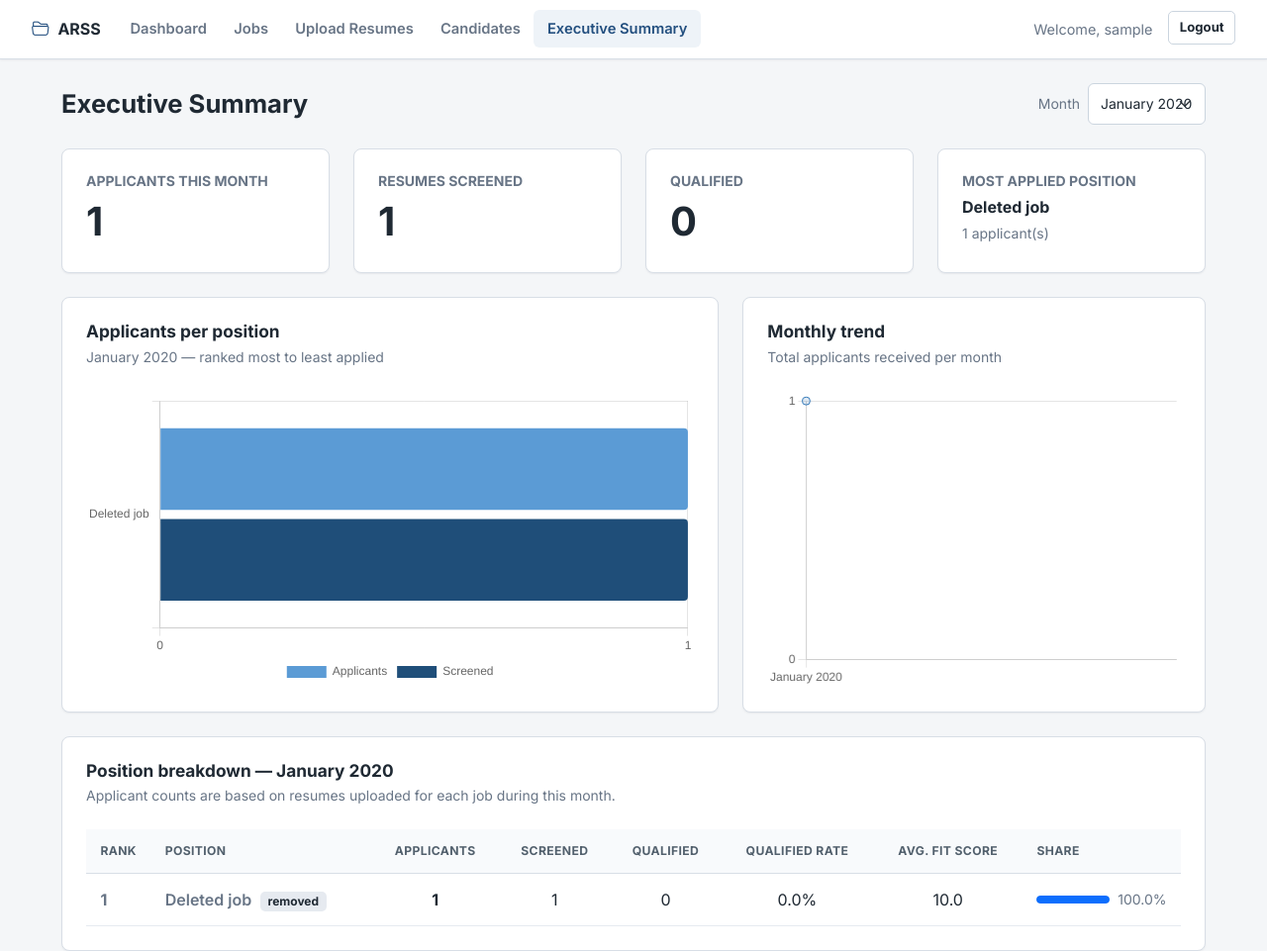
After one commit to kian21992/resume_screening_system, a Flask app: page /summary in a window 1280 px wide. The commit adds this page. Shown: the whole page at 99% size. Run offline with Flask 3, Linux system fonts and the light colour scheme; a user stored in the database is signed in; tables that the repository leaves empty hold one stand-in row (values such as "Sample post"); parts of the project's set-up code (start-up, migrations or seed data) failed here and were passed over; some libraries are stand-ins or nearby versions.

Commit message:
added executive summary feature

```diff
--- a/app/__init__.py
+++ b/app/__init__.py
@@ -138,6 +138,7 @@ def create_app(config_class=Config):
         from app.routes.resume_routes import resume_bp
         from app.routes.job_routes import job_bp
         from app.routes.screening_routes import screening_bp
+        from app.routes.summary_routes import summary_bp
 
         # Register blueprints
         app.register_blueprint(auth_bp)
@@ -145,6 +146,7 @@ def create_app(config_class=Config):
         app.register_blueprint(resume_bp)
         app.register_blueprint(job_bp)
         app.register_blueprint(screening_bp)
+        app.register_blueprint(summary_bp)
 
         # Create all database tables
         db.create_all()
--- /dev/null
+++ b/app/routes/summary_routes.py
@@ -0,0 +1,187 @@
+"""Executive Summary routes.
+
+Aggregates uploaded resumes and screening results per job, grouped by month,
+so HR can see which positions attracted the most applicants over time.
+
+No new tables are required: Resume.job_id / Resume.upload_date and
+ScreeningResult.job_id / ScreeningResult.screened_at already carry
+everything needed for these aggregates.
+"""
+
+from collections import OrderedDict, defaultdict
+from datetime import datetime, timezone
+
+from flask import Blueprint, current_app, render_template, request
+from flask_login import login_required
+
+from app.models import JobDescription, Resume, ScreeningResult
+
+try:  # pragma: no cover - fallback when tzdata is unavailable
+    from zoneinfo import ZoneInfo, ZoneInfoNotFoundError
+except ImportError:  # pragma: no cover
+    ZoneInfo = None
+    ZoneInfoNotFoundError = Exception
+
+summary_bp = Blueprint('summary', __name__)
+
+
+def _display_tz():
+    """Resolve the app's display timezone, mirroring app/__init__.py."""
+    tz_name = current_app.config.get('DISPLAY_TIMEZONE', 'Asia/Manila')
+    if ZoneInfo is None:
+        return timezone.utc
+    try:
+        return ZoneInfo(tz_name)
+    except ZoneInfoNotFoundError:
+        return timezone.utc
+
+
+def _to_local(value, tz):
+    """Treat naive DB timestamps as UTC, then convert to display timezone."""
+    if value is None:
+        return None
+    if value.tzinfo is None:
+        value = value.replace(tzinfo=timezone.utc)
+    return value.astimezone(tz)
+
+
+def _month_key(dt):
+    """Sortable YYYY-MM key."""
+    return f"{dt.year:04d}-{dt.month:02d}"
+
+
+def _month_label(month_key):
+    """Human label, e.g. '2026-08' -> 'August 2026'."""
+    year, month = month_key.split('-')
+    return datetime(int(year), int(month), 1).strftime('%B %Y')
+
+
+def build_summary(months_limit=12):
+    """Build the executive summary payload.
+
+    Returns a dict with:
+      - months:        [{key, label}] newest first
+      - by_month:      {month_key: [job rows sorted most -> least applicants]}
+      - totals:        overall counters
+      - trend:         [{label, total}] oldest -> newest, for the chart
+    """
+    tz = _display_tz()
+
+    jobs = {job.id: job for job in JobDescription.query.all()}
+
+    # ---- resumes uploaded, bucketed by (month, job) ----
+    uploads = defaultdict(lambda: defaultdict(int))
+    for resume in Resume.query.all():
+        local_dt = _to_local(resume.upload_date, tz)
+        if local_dt is None:
+            continue
+        uploads[_month_key(local_dt)][resume.job_id] += 1
+
+    # ---- screening results, bucketed by (month, job) ----
+    screened = defaultdict(lambda: defaultdict(int))
+    qualified = defaultdict(lambda: defaultdict(int))
+    score_sum = defaultdict(lambda: defaultdict(float))
+
+    for result in ScreeningResult.query.all():
+        local_dt = _to_local(result.screened_at, tz)
+        if local_dt is None:
+            continue
+        key = _month_key(local_dt)
+        screened[key][result.job_id] += 1
+        score_sum[key][result.job_id] += (result.fit_score or 0.0)
+        if result.recommendation_label == 'Qualified':
+            qualified[key][result.job_id] += 1
+
+    # ---- assemble per-month rows ----
+    all_months = sorted(set(uploads) | set(screened), reverse=True)
+    all_months = all_months[:months_limit]
+
+    by_month = OrderedDict()
+    for month in all_months:
+        job_ids = set(uploads[month]) | set(screened[month])
+        rows = []
+        for job_id in job_ids:
+            job = jobs.get(job_id)
+            applicants = uploads[month].get(job_id, 0)
+            screened_count = screened[month].get(job_id, 0)
+            qualified_count = qualified[month].get(job_id, 0)
+            avg_fit = (
+                round(score_sum[month][job_id] / screened_count, 1)
+                if screened_count else None
+            )
+            rows.append({
+                'job_id': job_id,
+                'job_title': job.title if job else 'Deleted job',
+                'job_exists': job is not None,
+                'applicants': applicants,
+                'screened': screened_count,
+                'qualified': qualified_count,
+                'qualified_rate': (
+                    round(qualified_count / screened_count * 100, 1)
+                    if screened_count else None
+                ),
+                'avg_fit_score': avg_fit,
+            })
+
+        # most applied -> least applied
+        rows.sort(key=lambda r: (-r['applicants'], -r['screened'], r['job_title'].lower()))
+
+        month_total = sum(r['applicants'] for r in rows)
+        for row in rows:
+            row['share'] = (
+                round(row['applicants'] / month_total * 100, 1) if month_total else 0.0
+            )
+
+        by_month[month] = {
+            'label': _month_label(month),
+            'rows': rows,
+            'total_applicants': month_total,
+            'total_screened': sum(r['screened'] for r in rows),
+            'total_qualified': sum(r['qualified'] for r in rows),
+            'top_job': rows[0] if rows else None,
+        }
+
+    months = [{'key': m, 'label': by_month[m]['label']} for m in all_months]
+
+    # oldest -> newest for the trend chart
+    trend = [
+        {'label': by_month[m]['label'], 'total': by_month[m]['total_applicants']}
+        for m in reversed(all_months)
+    ]
+
+    totals = {
+        'total_applicants': sum(v['total_applicants'] for v in by_month.values()),
+        'total_screened': sum(v['total_screened'] for v in by_month.values()),
+        'total_qualified': sum(v['total_qualified'] for v in by_month.values()),
+        'months_covered': len(all_months),
+    }
+
+    return {
+        'months': months,
+        'by_month': by_month,
+        'totals': totals,
+        'trend': trend,
+    }
+
+
+@summary_bp.route('/summary')
+@login_required
+def executive_summary():
+    """Executive Summary: applicants per job, per month (most -> least)."""
+    data = build_summary()
+
+    selected = request.args.get('month')
+    month_keys = [m['key'] for m in data['months']]
+    if selected not in month_keys:
+        selected = month_keys[0] if month_keys else None
+
+    current = data['by_month'].get(selected) if selected else None
+
+    return render_template(
+        'summary/executive_summary.html',
+        months=data['months'],
+        selected_month=selected,
+        current=current,
+        totals=data['totals'],
+        trend=data['trend'],
+    )
--- a/app/templates/base.html
+++ b/app/templates/base.html
@@ -48,6 +48,9 @@
                     <li class="nav-item">
                         <a class="nav-link {% if request.endpoint and request.endpoint.startswith('screening.') %}active{% endif %}" href="{{ url_for('screening.screening_results') }}" {% if request.endpoint and request.endpoint.startswith('screening.') %}aria-current="page"{% endif %}>Candidates</a>
                     </li>
+                    <li class="nav-item">
+                        <a class="nav-link {% if request.endpoint and request.endpoint.startswith('summary.') %}active{% endif %}" href="{{ url_for('summary.executive_summary') }}" {% if request.endpoint and request.endpoint.startswith('summary.') %}aria-current="page"{% endif %}>Executive Summary</a>
+                    </li>
                 </ul>
                 <div class="d-flex">
                     <span class="navbar-text me-3">
--- /dev/null
+++ b/app/templates/summary/executive_summary.html
@@ -0,0 +1,231 @@
+{% extends 'base.html' %}
+{% block title %}Executive Summary{% endblock %}
+
+{% block content %}
+<div class="page-toolbar">
+    <h1 class="mb-0">Executive Summary</h1>
+    <div class="toolbar-actions">
+        {% if months %}
+        <form method="GET" action="{{ url_for('summary.executive_summary') }}" class="d-flex align-items-center gap-2">
+            <label for="month" class="text-muted small mb-0">Month</label>
+            <select id="month" name="month" class="form-select form-select-sm" onchange="this.form.submit()">
+                {% for m in months %}
+                <option value="{{ m.key }}" {% if m.key == selected_month %}selected{% endif %}>{{ m.label }}</option>
+                {% endfor %}
+            </select>
+            <noscript><button type="submit" class="btn btn-sm btn-primary">Go</button></noscript>
+        </form>
+        {% endif %}
+    </div>
+</div>
+
+{% if not months %}
+<div class="glass-panel p-5 text-center">
+    <i class="bi bi-bar-chart-line text-muted" style="font-size:2.5rem;"></i>
+    <h4 class="mt-3 fw-bold">No data yet</h4>
+    <p class="text-muted mb-4">
+        Once resumes are uploaded and screened against a job, this page will show how many
+        applicants each position received per month.
+    </p>
+    <a href="{{ url_for('resume.upload') }}" class="btn btn-primary">
+        <i class="bi bi-cloud-arrow-up-fill"></i> Upload Resumes
+    </a>
+</div>
+{% else %}
+
+<!-- ===== Top stat cards ===== -->
+<div class="row g-4 mb-4">
+    <div class="col-md-3">
+        <div class="glass-panel dashboard-card p-4">
+            <h6 class="text-muted text-uppercase fw-bold small mb-2">Applicants this month</h6>
+            <h2 class="display-6 fw-bold mb-0">{{ current.total_applicants }}</h2>
+        </div>
+    </div>
+    <div class="col-md-3">
+        <div class="glass-panel dashboard-card p-4">
+            <h6 class="text-muted text-uppercase fw-bold small mb-2">Resumes screened</h6>
+            <h2 class="display-6 fw-bold mb-0">{{ current.total_screened }}</h2>
+        </div>
+    </div>
+    <div class="col-md-3">
+        <div class="glass-panel dashboard-card p-4">
+            <h6 class="text-muted text-uppercase fw-bold small mb-2">Qualified</h6>
+            <h2 class="display-6 fw-bold mb-0">{{ current.total_qualified }}</h2>
+        </div>
+    </div>
+    <div class="col-md-3">
+        <div class="glass-panel dashboard-card p-4">
+            <h6 class="text-muted text-uppercase fw-bold small mb-2">Most applied position</h6>
+            {% if current.top_job %}
+            <h5 class="fw-bold mb-1">{{ current.top_job.job_title }}</h5>
+            <span class="text-muted small">{{ current.top_job.applicants }} applicant(s)</span>
+            {% else %}
+            <h5 class="fw-bold mb-0 text-muted">—</h5>
+            {% endif %}
+        </div>
+    </div>
+</div>
+
+<!-- ===== Charts ===== -->
+<div class="row g-4 mb-4">
+    <div class="col-lg-7">
+        <div class="glass-panel p-4 h-100 shadow-sm">
+            <h4 class="mb-1 fw-bold">Applicants per position</h4>
+            <p class="text-muted small mb-4">{{ current.label }} — ranked most to least applied</p>
+            <div style="position: relative; height: 300px;">
+                <canvas id="jobsChart"></canvas>
+            </div>
+        </div>
+    </div>
+    <div class="col-lg-5">
+        <div class="glass-panel p-4 h-100 shadow-sm">
+            <h4 class="mb-1 fw-bold">Monthly trend</h4>
+            <p class="text-muted small mb-4">Total applicants received per month</p>
+            <div style="position: relative; height: 300px;">
+                <canvas id="trendChart"></canvas>
+            </div>
+        </div>
+    </div>
+</div>
+
+<!-- ===== Ranking table ===== -->
+<div class="glass-panel p-4 shadow-sm">
+    <h4 class="mb-1 fw-bold">Position breakdown — {{ current.label }}</h4>
+    <p class="text-muted small mb-4">
+        Applicant counts are based on resumes uploaded for each job during this month.
+    </p>
+
+    <div class="table-responsive">
+        <table class="table align-middle">
+            <thead>
+                <tr>
+                    <th style="width:60px;">Rank</th>
+                    <th>Position</th>
+                    <th class="text-center">Applicants</th>
+                    <th class="text-center">Screened</th>
+                    <th class="text-center">Qualified</th>
+                    <th class="text-center">Qualified rate</th>
+                    <th class="text-center">Avg. fit score</th>
+                    <th style="width:160px;">Share</th>
+                </tr>
+            </thead>
+            <tbody>
+                {% for row in current.rows %}
+                <tr>
+                    <td class="fw-bold text-muted">{{ loop.index }}</td>
+                    <td>
+                        {% if row.job_exists %}
+                        <a href="{{ url_for('job.view_job', job_id=row.job_id) }}" class="fw-semibold text-decoration-none">
+                            {{ row.job_title }}
+                        </a>
+                        {% else %}
+                        <span class="fw-semibold text-muted">{{ row.job_title }}</span>
+                        <span class="badge bg-secondary ms-1">removed</span>
+                        {% endif %}
+                    </td>
+                    <td class="text-center fw-bold">{{ row.applicants }}</td>
+                    <td class="text-center">{{ row.screened }}</td>
+                    <td class="text-center">{{ row.qualified }}</td>
+                    <td class="text-center">
+                        {% if row.qualified_rate is not none %}{{ row.qualified_rate }}%{% else %}<span class="text-muted">—</span>{% endif %}
+                    </td>
+                    <td class="text-center">
+                        {% if row.avg_fit_score is not none %}{{ row.avg_fit_score }}{% else %}<span class="text-muted">—</span>{% endif %}
+                    </td>
+                    <td>
+                        <div class="d-flex align-items-center gap-2">
+                            <div class="progress flex-grow-1" style="height:8px;">
+                                <div class="progress-bar" role="progressbar"
+                                     style="width: {{ row.share }}%;"
+                                     aria-valuenow="{{ row.share }}" aria-valuemin="0" aria-valuemax="100"></div>
+                            </div>
+                            <span class="text-muted small" style="min-width:44px;">{{ row.share }}%</span>
+                        </div>
+                    </td>
+                </tr>
+                {% endfor %}
+            </tbody>
+        </table>
+    </div>
+</div>
+{% endif %}
+{% endblock %}
+
+{% block extra_js %}
+{% if months %}
+<script id="summary-data" type="application/json">
+    {{ {
+        'labels': current.rows | map(attribute='job_title') | list,
+        'applicants': current.rows | map(attribute='applicants') | list,
+        'screened': current.rows | map(attribute='screened') | list,
+        'trendLabels': trend | map(attribute='label') | list,
+        'trendValues': trend | map(attribute='total') | list
+    } | tojson }}
+</script>
+<script>
+(function () {
+    var payload = JSON.parse(document.getElementById('summary-data').textContent);
+
+    var jobsCanvas = document.getElementById('jobsChart');
+    if (jobsCanvas && payload.labels.length) {
+        new Chart(jobsCanvas, {
+            type: 'bar',
+            data: {
+                labels: payload.labels,
+                datasets: [
+                    {
+                        label: 'Applicants',
+                        data: payload.applicants,
+                        backgroundColor: '#5B9BD5',
+                        borderRadius: 4
+                    },
+                    {
+                        label: 'Screened',
+                        data: payload.screened,
+                        backgroundColor: '#1F4E79',
+                        borderRadius: 4
+                    }
+                ]
+            },
+            options: {
+                indexAxis: 'y',
+                responsive: true,
+                maintainAspectRatio: false,
+                scales: {
+                    x: { beginAtZero: true, ticks: { precision: 0 } }
+                },
+                plugins: { legend: { position: 'bottom' } }
+            }
+        });
+    }
+
+    var trendCanvas = document.getElementById('trendChart');
+    if (trendCanvas && payload.trendLabels.length) {
+        new Chart(trendCanvas, {
+            type: 'line',
+            data: {
+                labels: payload.trendLabels,
+                datasets: [{
+                    label: 'Applicants',
+                    data: payload.trendValues,
+                    borderColor: '#2E75B6',
+                    backgroundColor: 'rgba(46,117,182,0.15)',
+                    fill: true,
+                    tension: 0.3,
+                    pointRadius: 4
+                }]
+            },
+            options: {
+                responsive: true,
+                maintainAspectRatio: false,
+                scales: {
+                    y: { beginAtZero: true, ticks: { precision: 0 } }
+                },
+                plugins: { legend: { display: false } }
+            }
+        });
+    }
+})();
+</script>
+{% endif %}
+{% endblock %}
```
